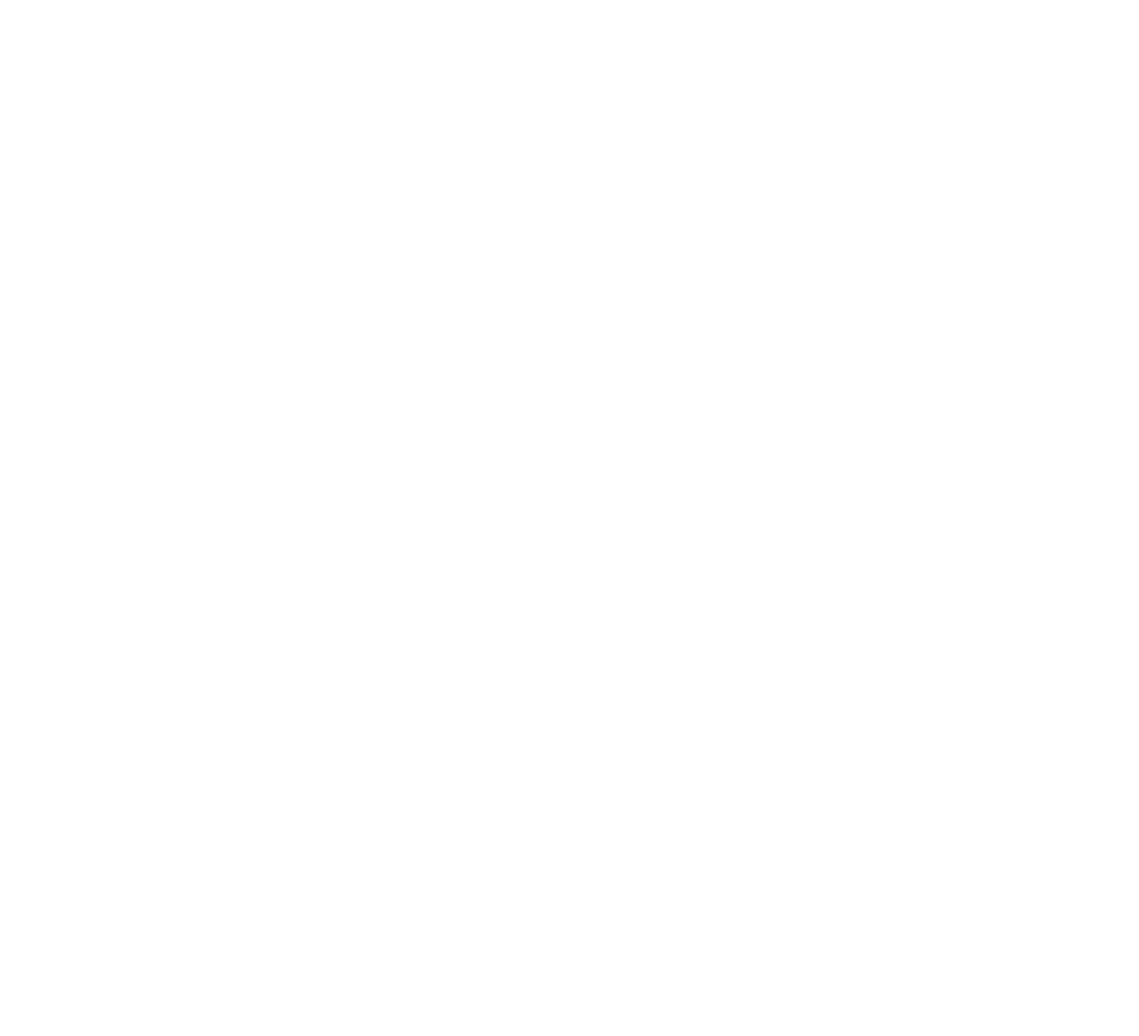
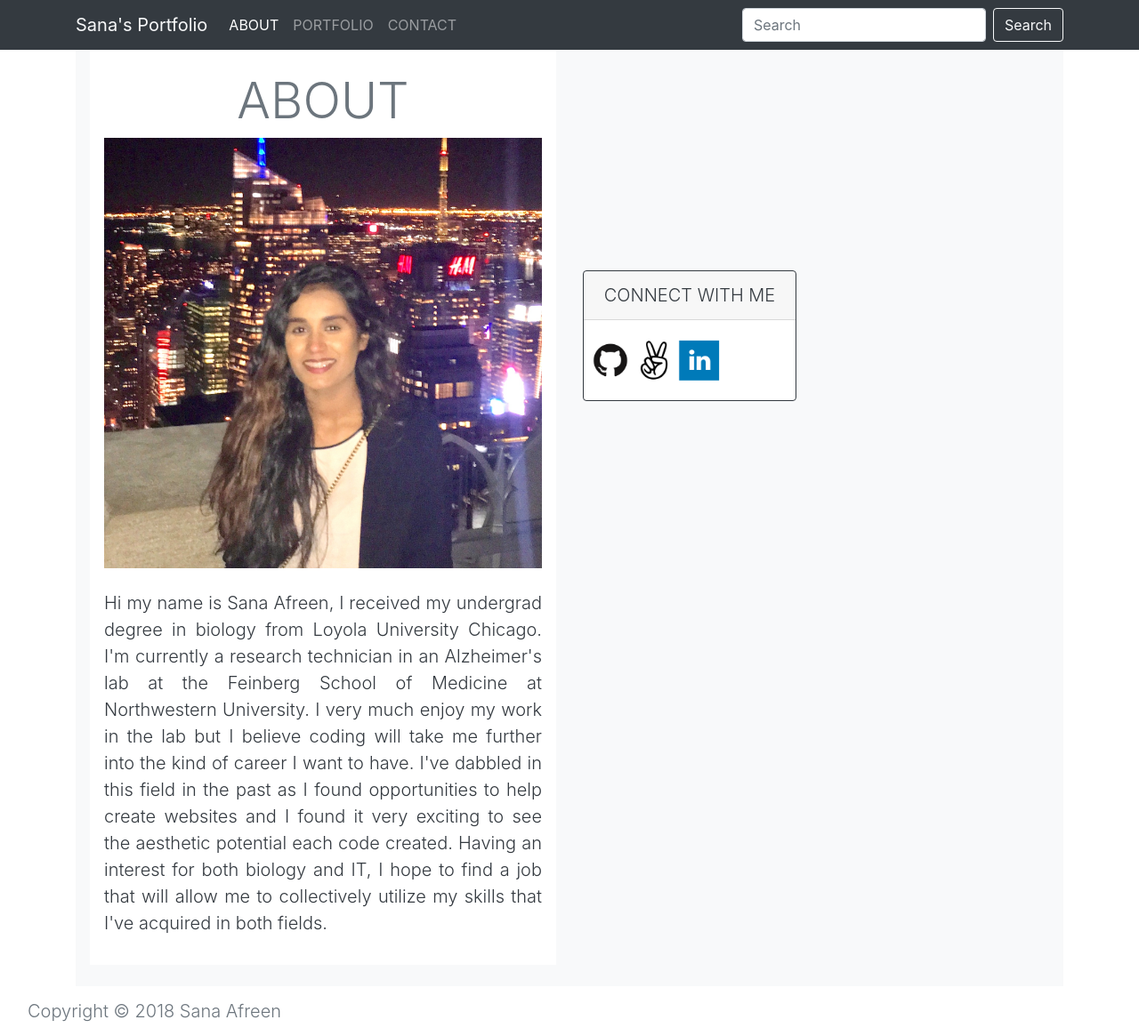
Before and after one commit to safreen42789/bootstrap-portfolio, a plain HTML site: page index.html in a window 1280 px wide. Shown: the whole page at 89% size. Before the commit the page ends 800 px from the top, so only its background shows below. Drawn offline with nearby package versions, Linux system fonts and the light colour scheme.

Commit message:
first push

```diff
--- a/index.html
+++ b/index.html
@@ -3,11 +3,104 @@
 <head>
     <meta charset="utf-8" />
     <meta http-equiv="X-UA-Compatible" content="IE=edge">
-    <title>Page Title</title>
+    <title>Sana's Portfolio</title>
     <meta name="viewport" content="width=device-width, initial-scale=1">
-
+    <link rel="stylesheet" href="https://maxcdn.bootstrapcdn.com/bootstrap/4.0.0/css/bootstrap.min.css" integrity="sha384-Gn5384xqQ1aoWXA+058RXPxPg6fy4IWvTNh0E263XmFcJlSAwiGgFAW/dAiS6JXm" crossorigin="anonymous">
+    <script src="https://code.jquery.com/jquery-3.2.1.slim.min.js" integrity="sha384-KJ3o2DKtIkvYIK3UENzmM7KCkRr/rE9/Qpg6aAZGJwFDMVNA/GpGFF93hXpG5KkN" crossorigin="anonymous"></script>
+    <script src="https://cdnjs.cloudflare.com/ajax/libs/popper.js/1.12.9/umd/popper.min.js" integrity="sha384-ApNbgh9B+Y1QKtv3Rn7W3mgPxhU9K/ScQsAP7hUibX39j7fakFPskvXusvfa0b4Q" crossorigin="anonymous"></script>
+    <script src="https://maxcdn.bootstrapcdn.com/bootstrap/4.0.0/js/bootstrap.min.js" integrity="sha384-JZR6Spejh4U02d8jOt6vLEHfe/JQGiRRSQQxSfFWpi1MquVdAyjUar5+76PVCmYl" crossorigin="anonymous"></script>
 </head>
 <body>
 
+    <nav class="navbar fixed-top navbar-expand-lg navbar-dark bg-dark">
+        <div class ="container">
+            <a class="navbar-brand text-light" >Sana's Portfolio</a>
+            <button class="navbar-toggler" type="button" data-toggle="collapse" data-target="#navbarSupportedContent"
+                aria-controls="navbarSupportedContent" aria-expanded="false" aria-label="Toggle navigation">
+                <span class="navbar-toggler-icon"></span>
+            </button>
+                <div class="collapse navbar-collapse" id="navbarSupportedContent">
+                    <ul class="navbar-nav mr-auto">
+                        <li class="nav-item active">
+                            <a class="nav-link" href="./index.html"> ABOUT <span class="sr-only">(current)</span></a>
+                        </li>
+                        <li class="nav-item ">
+                            <a class="nav-link" href="./portfolio.html">PORTFOLIO</a>
+                        </li>
+                        <li class="nav-item">
+                            <a class="nav-link" href="./contact.html">CONTACT</a>
+                        </li>
+                    </ul>
+                <form class="form-inline my-2 my-lg-0">
+                    <input class="form-control mr-sm-2" type="text" placeholder="Search" aria-label="Search">
+                    <button class="btn btn-outline-light my-2 my-sm-0" type="submit">Search</button>
+                </form>
+            </div>
+        </div>
+    </nav>
+
+    <div class ="container">
+    <div class ="p-3 mb-2 bg-light text-dark">
+        <div class ="row">
+            <div class ="col-sm-6">
+                <div class ="p-3 mb-2 bg-white text-dark">
+                    <br>
+                    <br>
+                    <h3 class="display-4 text-muted text-center">ABOUT</h3>
+                    <div class ="profile-pic">
+                        <img src="./IMG_5530.jpg"  class="img-fluid" alt="Responsive image">
+                    </div>
+                    <br>
+
+                    <p class="text-justify lead">
+                    Hi my name is Sana Afreen, I received my undergrad degree in biology from Loyola University Chicago.  I'm currently a research technician in an Alzheimer's lab at the Feinberg School of Medicine at Northwestern University. I very much enjoy my work in the lab but I believe coding will take me further into the kind of career I want to have.  I've dabbled in this field in the past as I found opportunities to help create websites and I found it very exciting to see the aesthetic potential each code created.  Having an interest for both biology and IT, I hope to find a job that will allow me to collectively utilize my skills that I've acquired in both fields.
+                    </p>
+                </div>
+            </div>
+
+            <div class= "col-sm-6 ">
+
+                <br>
+                <br>
+                <br>
+                <br>
+                <br>
+                <br>
+                <br>
+                <br>
+                <br>
+                <br>
+                <br>
+                <br>
+
+                <div class="card border-dark mb-3" style="max-width: 15rem;">
+                        <div class="card-header text-center lead">CONNECT WITH ME</div>
+                        <div class="card-body text-dark">
+                                <div class ="row">
+                                        <div class ="col-xs-4">
+                                            <a href="https://github.com/safreen42789"><img src="./GitHub-Mark.png" alt="GitHub" style="width:50px;height:50px;"></a>
+                                        </div>
+                                        <div class ="col-xs-4">
+                                            <a href="https://angel.co/sana-afreen-7"><img src="./Angellist.png" alt="AngelList" style="width:50px;height:50px;"></a>
+                                        </div>
+                                        <div class ="col-xs-4">
+                                            <a href="https://www.linkedin.com/in/sana-afreen-32072460"><img src="./linkedin.png" alt="LinkedIn" style="width:50px;height:50px;"></a>
+                                        </div>
+                                </div>
+                            </div>
+                </div>
+            </div>
+        </div>
+        </div>
+        </div>
+
+        <footer class="sticky-footer navbar">
+                <div class="container-fluid">
+                  <span><h6 class="text-muted lead">
+                        Copyright &#169; 2018 Sana Afreen
+                </h6></span>
+                </div>
+              </footer>
+
 </body>
 </html>
```
Also changed, not shown: contact.html (added, +103 -0 lines), portfolio.html (added, +139 -0 lines), Angellist.png (added), Dog.jpg (added), GitHub-Mark.png (added), IMG_5530.jpg (added), city.jpg (added), food.jpg (added), linkedin.png (added), nature.jpg (added), nightlife.jpg (added).
